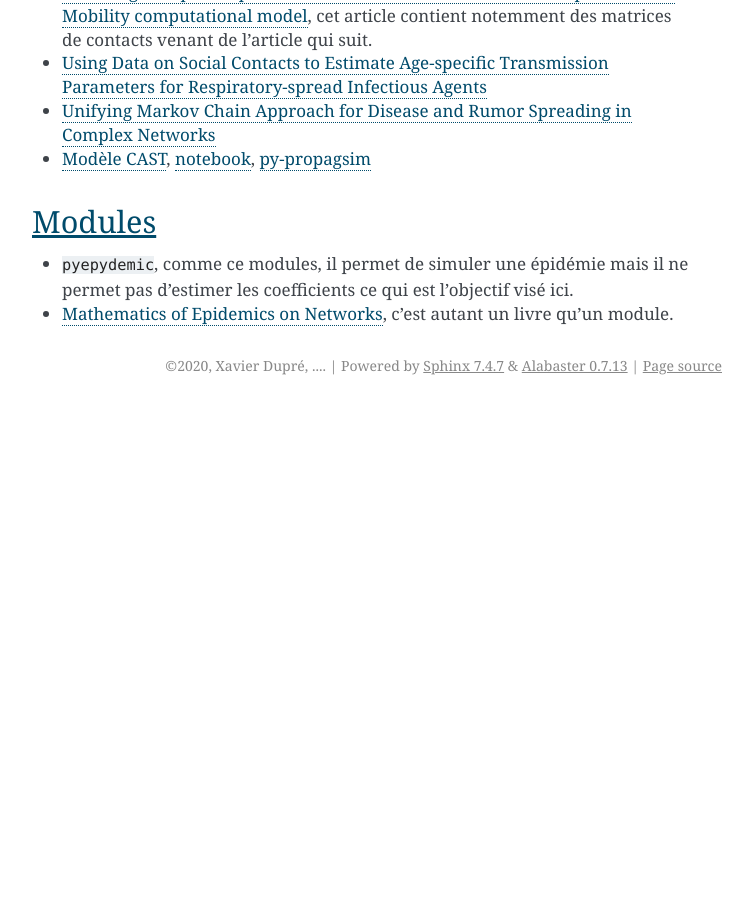
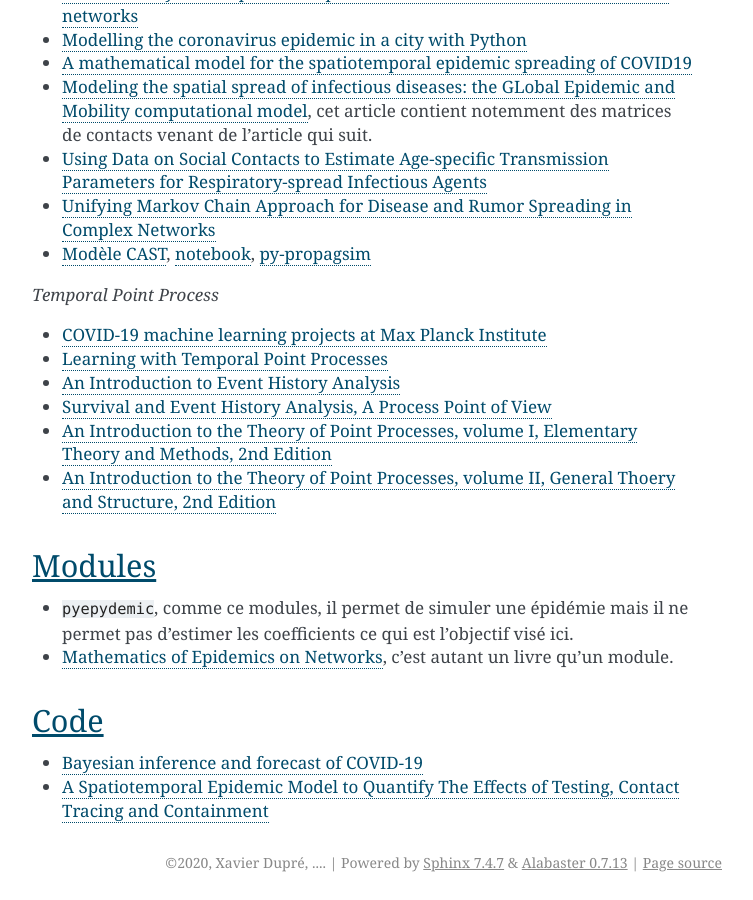
Before and after one commit to sdpython/aftercovid, a Sphinx documentation site: the page built from doc/readings.rst, in a window 1280 px wide and 900 px high, scrolled down 1933 px. Shown: the whole window, without its empty margins (388-1141 px from the left). Built offline with Sphinx 7.4.7, drawn with Linux system fonts in a browser that asks for light colours; pages that are not in the unit, such as notebooks, are missing from menus; cross-references to code outside the pages are shown as plain code; before the commit the page ends 2338 px from its top, so only the background shows below that; some of the changed text lies outside the part shown.

Commit message:
Update readings.rst

```diff
--- a/doc/readings.rst
+++ b/doc/readings.rst
@@ -35,8 +35,12 @@ Lectures
   <https://www.eurosurveillance.org/content/10.2807/1560-7917.ES.2020.25.10.2000180>`_
 * `Modélisation de l'épidémie de COVID-19
   <http://covid-ete.ouvaton.org/>`_
+* `AI v Covid-19 <http://people.idsia.ch/~juergen/ai-covid.html>`_ (catalogue d'articles)
+* `Inferring COVID-19 spreading rates and potential change points for case number forecasts
+  <https://arxiv.org/abs/2004.01105>`_
 
-Une série d'articles intéressantes...
+
+Une série d'articles intéressants...
 
 * `Coronavirus: Learning How to Dance (Part 1)
   <https://medium.com/@tomaspueyo/coronavirus-learning-how-to-dance-b8420170203e>`_
@@ -123,6 +127,21 @@ sur son article
   `notebook <https://github.com/parcoor/py-propagsim/blob/master/examples/example0.ipynb>`_,
   `py-propagsim <https://github.com/parcoor/py-propagsim>`_
 
+*Temporal Point Process*
+
+* `COVID-19 machine learning projects at Max Planck Institute
+  <https://ellis.eu/en/covid-19/talks/covid-19-machine-learning-projects-at-max-planck-institute>`_
+* `Learning with Temporal Point Processes
+  <http://learning.mpi-sws.org/tpp-icml18/>`_
+* `An Introduction to Event History Analysis
+  <https://spia.uga.edu/faculty_pages/rbakker/pols8501/OxfordOneNotes.pdf>`_
+* `Survival and Event History Analysis, A Process Point of View
+  <https://epdf.pub/survival-and-event-history-analysis-a-process-point-of-view.html>`_
+* `An Introduction to the Theory of Point Processes, volume I, Elementary Theory and Methods, 2nd Edition
+  <https://epdf.pub/an-introduction-to-the-theory-of-point-processes.html>`_
+* `An Introduction to the Theory of Point Processes, volume II, General Thoery and Structure, 2nd Edition
+  <https://epdf.pub/an-introduction-to-the-theory-of-point-processes-volume-ii-general-theory-and-st.html>`_
+
 Modules
 +++++++
 
@@ -132,3 +151,11 @@ Modules
 * `Mathematics of Epidemics on Networks
   <https://github.com/springer-math/Mathematics-of-Epidemics-on-Networks>`_,
   c'est autant un livre qu'un module.
+
+Code
+++++
+
+* `Bayesian inference and forecast of COVID-19
+  <https://github.com/Priesemann-Group/covid19_inference_forecast>`_
+* `A Spatiotemporal Epidemic Model to Quantify The Effects of Testing, Contact Tracing and Containment
+  <https://github.com/covid19-model/simulator>`_
```
